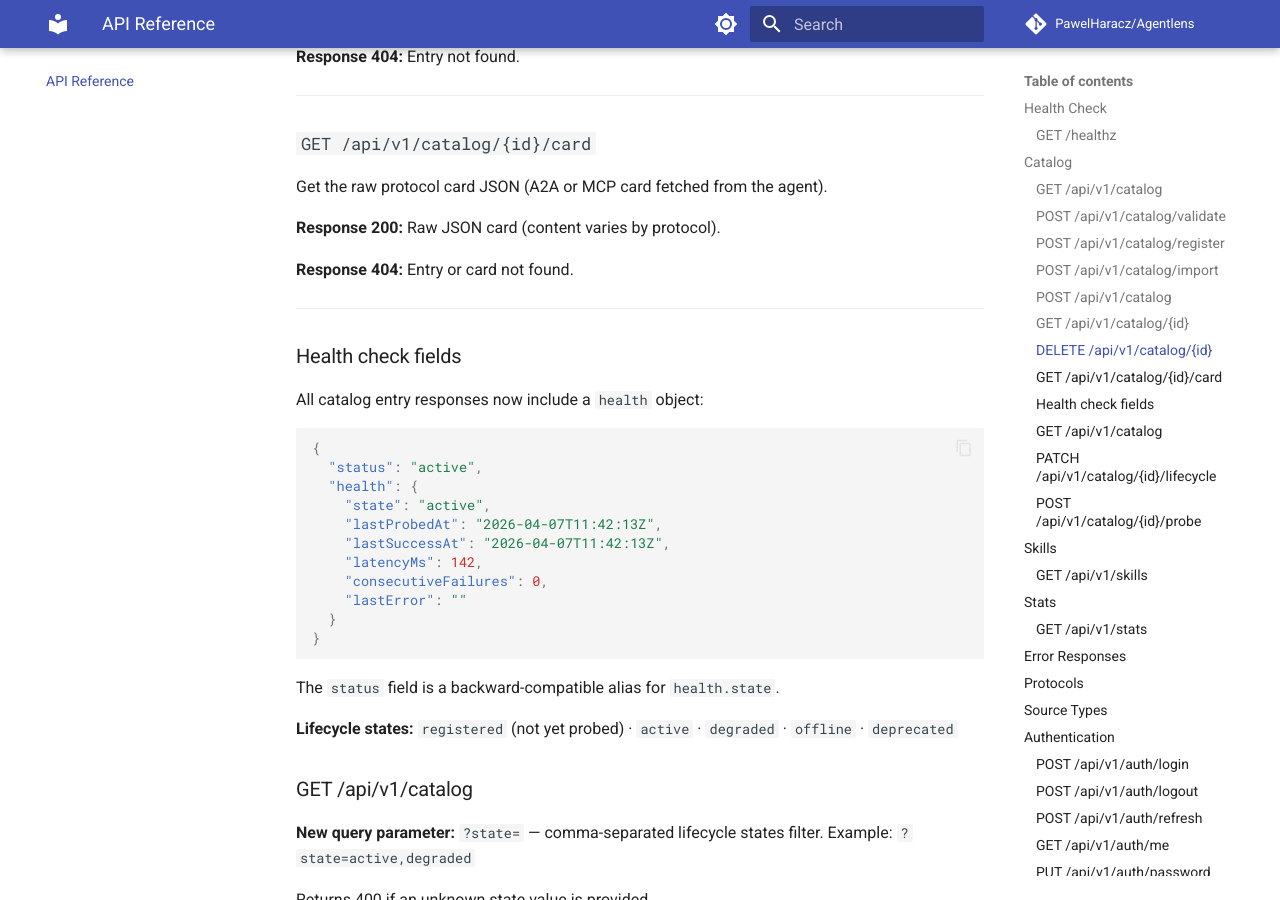
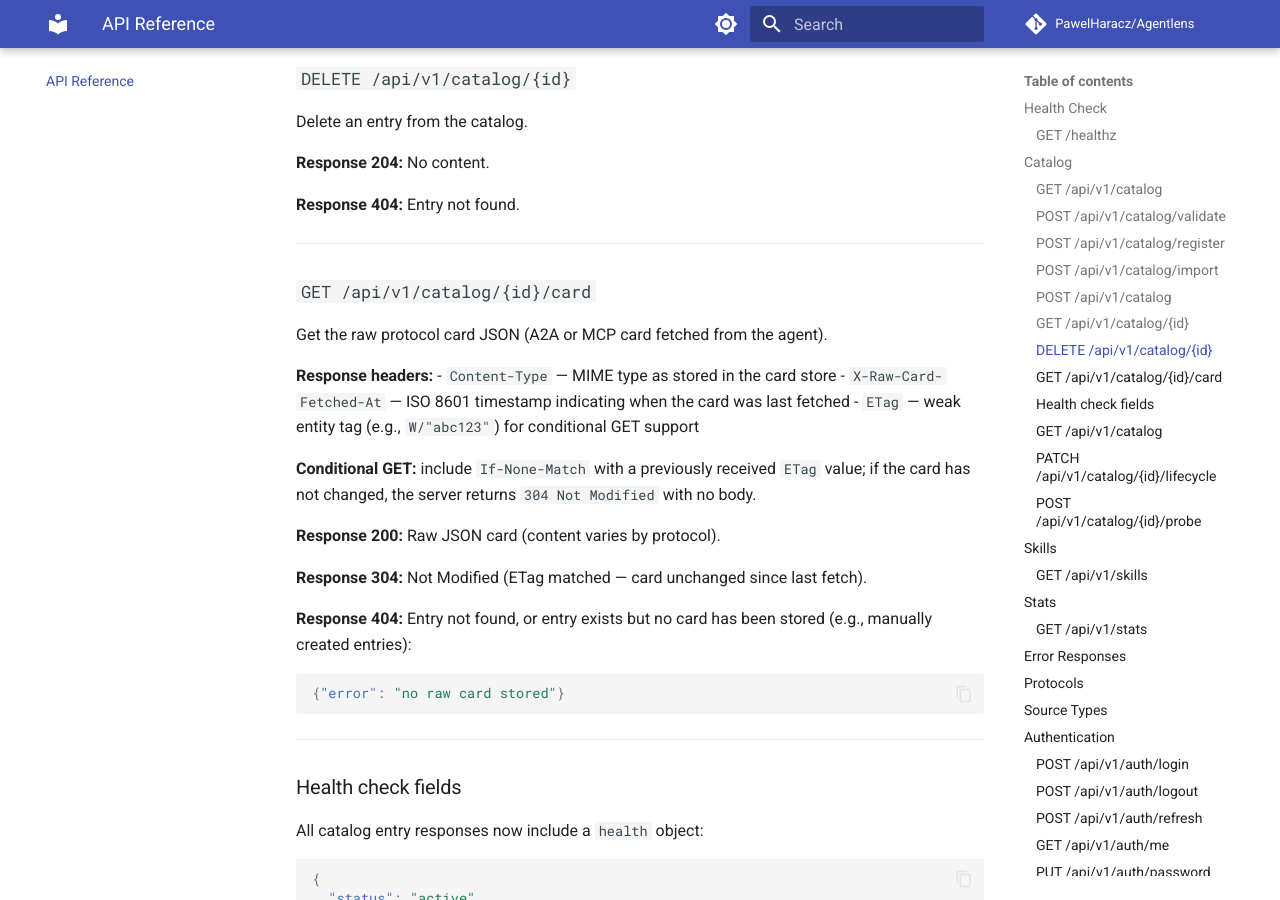
Before and after one commit to PawelHaracz/Agentlens, an MkDocs documentation site: the page built from docs/api.md, in a window 1280 px wide and 900 px high, scrolled down 9361 px. Built offline with MkDocs 1.6.1 and Material for MkDocs 9.7.7, drawn with Linux system fonts in a browser that asks for light colours; comment, search, counter and statistics services are not loaded; some of the changed text lies outside the part shown.

Commit message:
docs: update API docs for sort param + card endpoint; architecture for CardStorePlugin + react-query

````diff
--- a/docs/api.md
+++ b/docs/api.md
@@ -411,9 +412,21 @@ Delete an entry from the catalog.
 
 Get the raw protocol card JSON (A2A or MCP card fetched from the agent).
 
+**Response headers:**
+- `Content-Type` — MIME type as stored in the card store
+- `X-Raw-Card-Fetched-At` — ISO 8601 timestamp indicating when the card was last fetched
+- `ETag` — weak entity tag (e.g., `W/"abc123"`) for conditional GET support
+
+**Conditional GET:** include `If-None-Match` with a previously received `ETag` value; if the card has not changed, the server returns `304 Not Modified` with no body.
+
 **Response 200:** Raw JSON card (content varies by protocol).
 
-**Response 404:** Entry or card not found.
+**Response 304:** Not Modified (ETag matched — card unchanged since last fetch).
+
+**Response 404:** Entry not found, or entry exists but no card has been stored (e.g., manually created entries):
+```json
+{"error": "no raw card stored"}
+```
 
 ---
 
````
Also changed, not shown: other parts of docs/api.md (+11 -10 lines), docs/architecture.md (+3 -0 lines).
